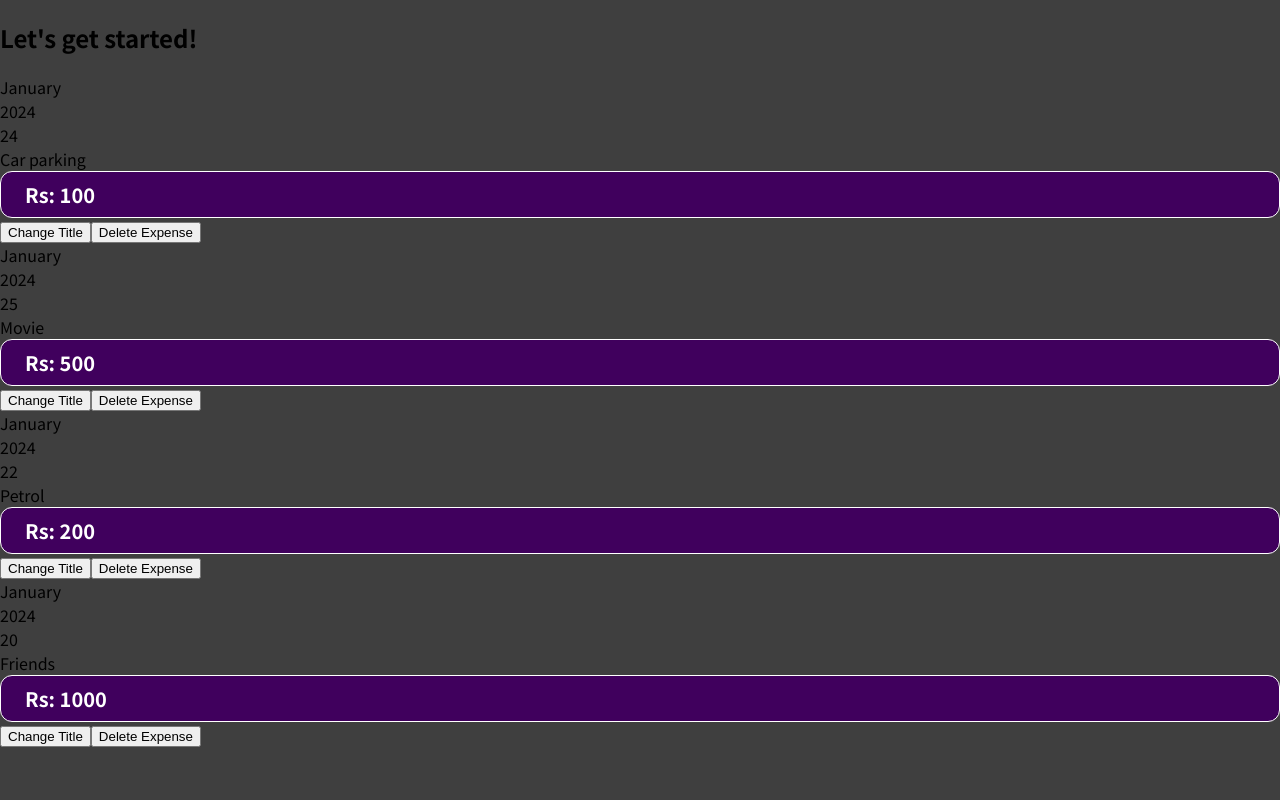
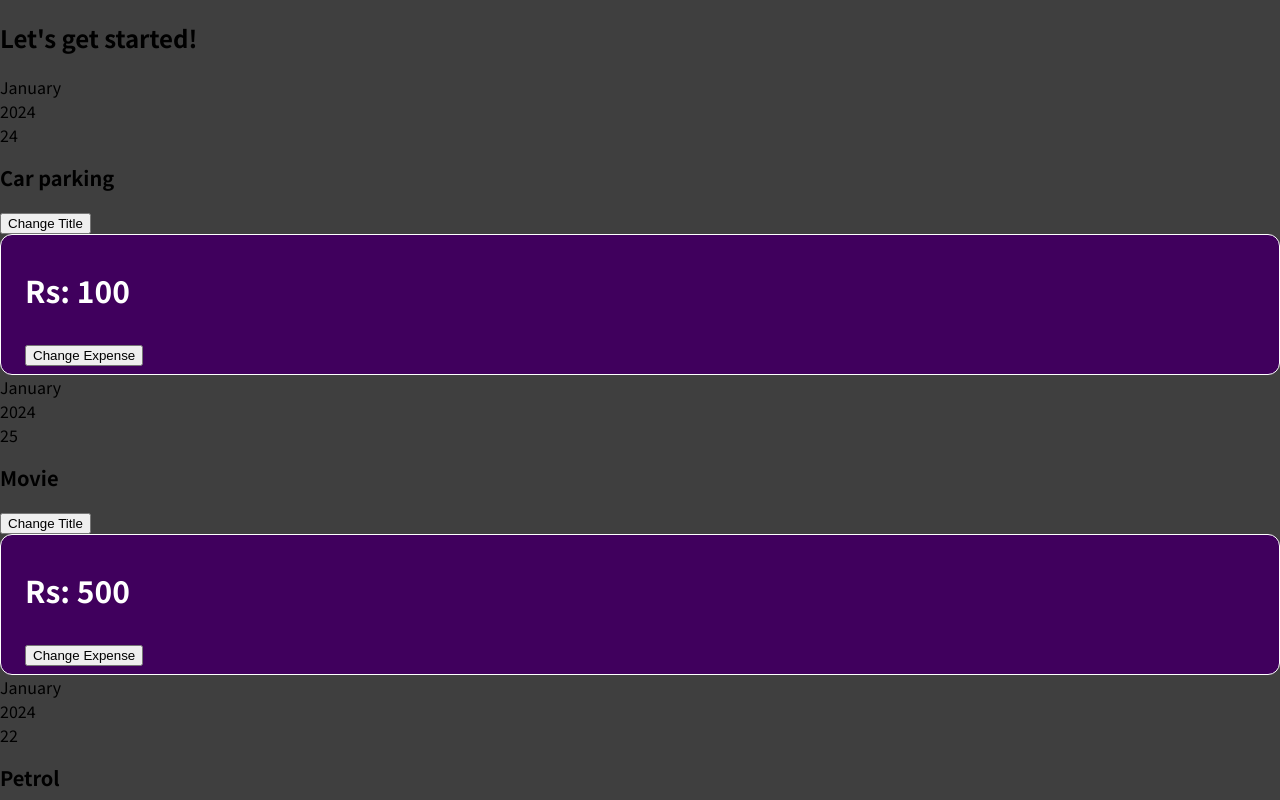
Before and after one commit to mlohithraj/React-Expensetracker, a React (Create React App) app: page / in a window 1280 px wide. Shown: the top 800 px of the page. Built offline with nearby package versions, Linux system fonts and the light colour scheme.

Commit message:
Adding useState tochange the title and amount

```diff
--- a/src/components/Expenses/App.js
+++ b/src/components/Expenses/App.js
@@ -28,36 +28,36 @@ const App = () => {
     }
   ]
 
-  // return (
-  //   <div>
-  //     <h2>Let's get started!</h2>
-  //     <ExpenseItem title={expenses[0].title} amount={expenses[0].amount} location={expenses[0].location} date={expenses[0].date}></ExpenseItem>
-  //     <ExpenseItem title={expenses[1].title} amount={expenses[1].amount} location={expenses[1].location} date={expenses[1].date}></ExpenseItem>
-  //     <ExpenseItem title={expenses[2].title} amount={expenses[2].amount} location={expenses[2].location} date={expenses[2].date}></ExpenseItem>
-  //     <ExpenseItem title={expenses[3].title} amount={expenses[3].amount} location={expenses[3].location} date={expenses[3].date}></ExpenseItem>
-  //   </div>
-  // );
-
-  const expenseItems = [];
-
-  for (let i = 0; i < expenses.length; i++) {
-    expenseItems.push(
-      <ExpenseItem
-        key={i}
-        title={expenses[i].title}
-        amount={expenses[i].amount}
-        location={expenses[i].location}
-        date={expenses[i].date}
-      />
-    );
-  }
-
   return (
     <div>
       <h2>Let's get started!</h2>
-      {expenseItems}
+      <ExpenseItem title={expenses[0].title} amount={expenses[0].amount} location={expenses[0].location} date={expenses[0].date}></ExpenseItem>
+      <ExpenseItem title={expenses[1].title} amount={expenses[1].amount} location={expenses[1].location} date={expenses[1].date}></ExpenseItem>
+      <ExpenseItem title={expenses[2].title} amount={expenses[2].amount} location={expenses[2].location} date={expenses[2].date}></ExpenseItem>
+      <ExpenseItem title={expenses[3].title} amount={expenses[3].amount} location={expenses[3].location} date={expenses[3].date}></ExpenseItem>
     </div>
   );
+
+//   const expenseItems = [];
+
+//   for (let i = 0; i < expenses.length; i++) {
+//     expenseItems.push(
+//       <ExpenseItem
+//         key={i}
+//         title={expenses[i].title}
+//         amount={expenses[i].amount}
+//         location={expenses[i].location}
+//         date={expenses[i].date}
+//       />
+//     );
+//   }
+
+//   return (
+//     <div>
+//       <h2>Let's get started!</h2>
+//       {expenseItems}
+//     </div>
+//   );
 }
 
 export default App;
--- /dev/null
+++ b/src/components/Expenses/ExpenseAmount.js
@@ -0,0 +1,20 @@
+import React, {useState} from "react";
+
+const ExpenseAmount = (props) => {
+    // const amount = props.amount;
+
+    const [amount, setAmount] = useState(props.amount)
+const changeExpense = (props) => {
+    setAmount('$100');
+    console.log(amount);
+}
+
+    return (
+        <div>
+            <h2>{amount}</h2>
+            <button onClick={changeExpense}>Change Expense</button>
+        </div>
+    )
+}
+
+export default ExpenseAmount;
--- a/src/components/Expenses/ExpenseTitleAmount.js
+++ b/src/components/Expenses/ExpenseTitleAmount.js
@@ -1,11 +1,20 @@
+import React, {useState} from "react";
+
 const ExpenseTitleAmount = (props) => {
-    const title = props.title;
-    const amount = props.amount;
+    // const title = props.title;
+
+    const [title, setTitle] = useState(props.title)
+    const handler = () => {
+        setTitle('Updated');
+        console.log(title);
+    }
 
     return (
         <div>
-        <div>{title}</div>
-        <div>{amount}</div>
+            <div>
+                <h2>{title}</h2>
+            </div>
+        <button onClick={handler}>Change Title</button>
         </div>
     )
 }
--- a/src/components/Expenses/Expenseitem.js
+++ b/src/components/Expenses/Expenseitem.js
@@ -1,31 +1,34 @@
+// import React, {useState} from 'react';
+
 import ExpenseTitleAmount from './ExpenseTitleAmount';
+import ExpenseAmount from './ExpenseAmount';
 import Card from '../UI/card';
 import ExpenseDate from './ExpenseDate';
 import './Expenseitem.css';
 import { click } from '@testing-library/user-event/dist/click';
 
 const ExpenseItem = (props) => {
-    const clickHandler = () => {
-        console.log('clicked');
-    }
 
-    const deleteButton = () => {
-       const expenseItems1 = document.getElementsByClassName('.expense-item-price')
-       expenseItems1.onClick = expenseItems1.remove();
-    //    expenseItems1.remove();
-    }
+
+    // const [title, setTitle] = useState(props.title);
+
+    // const clickHandler = () => {
+    //     setTitle('Updated')
+    //     console.log(title);
+    // }
 
     return (
         <Card className='expense-item'>
             <ExpenseDate date={props.date}/>
         <div className='expense-item-description'>
             <ExpenseTitleAmount title={props.title}/>
+            {/* <h2>{title}</h2> */}
         </div>
         <div className='expense-item-price'>
-            <ExpenseTitleAmount amount={props.amount}/>
+            <ExpenseAmount amount={props.amount}/>
         </div>
-        <button onClick={clickHandler}>Change Title</button>
-        <button onClick={deleteButton}>Delete Expense</button>
+        {/* <button onClick={clickHandler}>Change Title</button> */}
+        {/* <button>Delete Expense</button> */}
         </Card>
     )
 }
```
